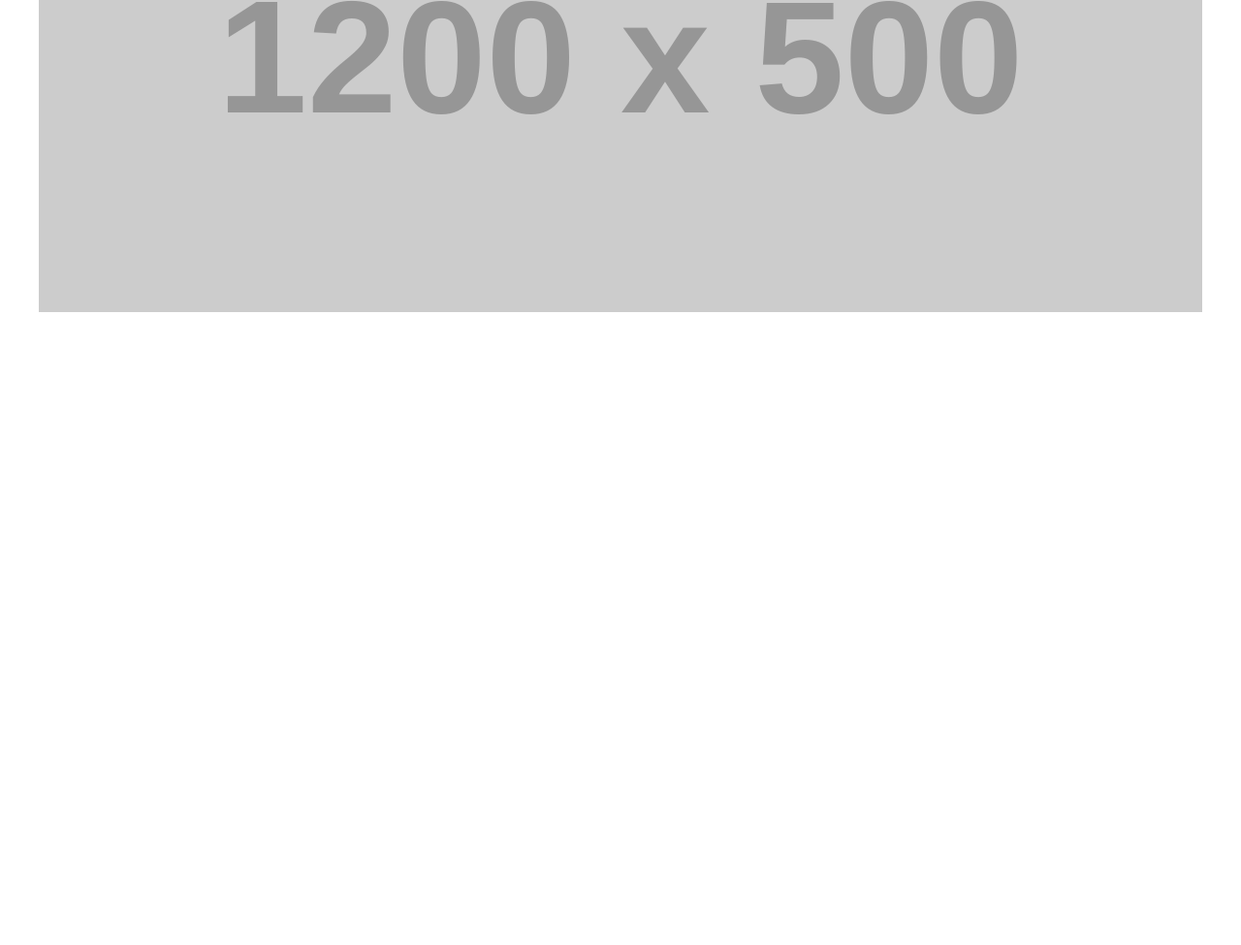
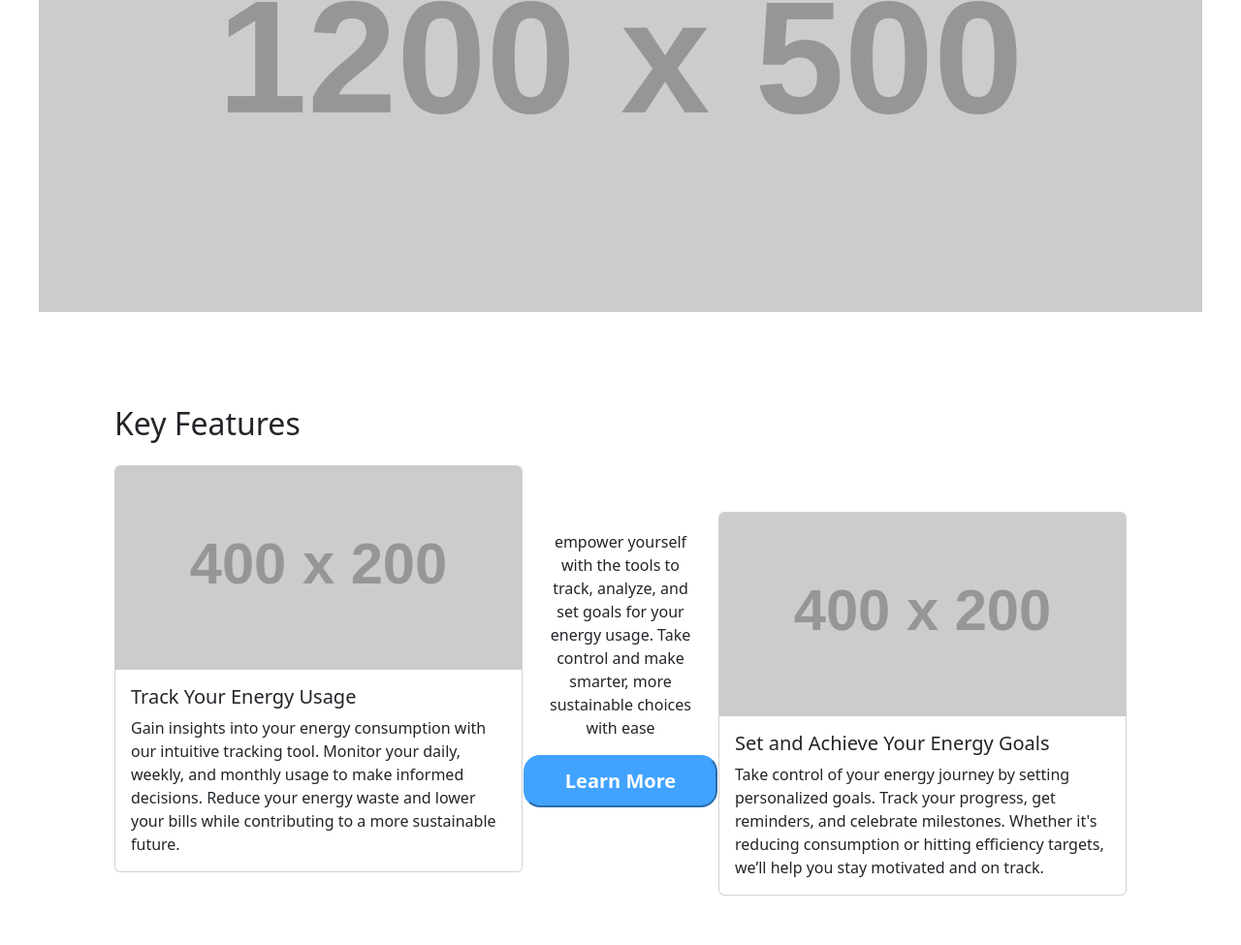
Before and after one commit to rossmason455/Frameworks_Ohme_Website, a website: page index.html in a window 1280 px wide. Shown: the part 645-1620 px from the top of the page at 97% size. Before the commit the page ends 967 px from the top, so only its background shows below. Drawn offline with nearby package versions, Linux system fonts and the light colour scheme; placeholder pictures from the web are drawn by us.

Commit message:
added key features section for home page

```diff
--- a/index.html
+++ b/index.html
@@ -65,6 +65,39 @@
         </div>
       </section>
 
+      <section class="container my-5 p-5 mt-5">
+        <h2 class="mb-4">Key Features</h2>
+        <div class="row">
+
+          <div class="col-lg-5 col-md-6 mb-4">
+
+            <div class="card">
+              <img src="https://via.placeholder.com/400x200" class="card-img-top" alt="Card image">
+              <div class="card-body">
+                <h5 class="card-title">Track Your Energy Usage</h5>
+                <p class="card-text">Gain insights into your energy consumption with our intuitive tracking tool. Monitor your daily, weekly, and monthly usage to make informed decisions. Reduce your energy waste and lower your bills while contributing to a more sustainable future.</p>
+              </div>
+            </div>
+          </div>
+
+
+          <div class="col-lg-2 col-md-12 d-flex flex-column justify-content-center align-items-center mb-4">
+            <p class="text-center">empower yourself with the tools to track, analyze, and set goals for your energy usage. Take control and make smarter, more sustainable choices with ease</p>
+            <button class="nav-btn mr-2 fs-5 fw-bold d-none d-lg-block" type="submit">Learn More</button>
+          </div>
+
+
+          <div class="col-lg-5 col-md-6 mt-5 rounded-top-5">
+            <div class="card">
+              <img src="https://via.placeholder.com/400x200" class="card-img-top" alt="Card image">
+              <div class="card-body">
+                <h5 class="card-title">Set and Achieve Your Energy Goals</h5>
+                <p class="card-text">Take control of your energy journey by setting personalized goals. Track your progress, get reminders, and celebrate milestones. Whether it's reducing consumption or hitting efficiency targets, we’ll help you stay motivated and on track.</p>
+              </div>
+            </div>
+          </div>
+        </div>
+
 
 
       <script src="https://cdn.jsdelivr.net/npm/bootstrap@5.3.0-alpha1/dist/js/bootstrap.bundle.min.js"></script>
```
